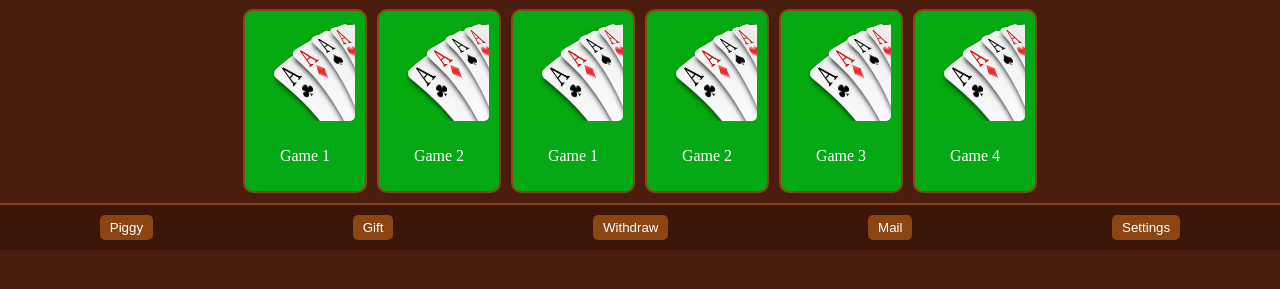
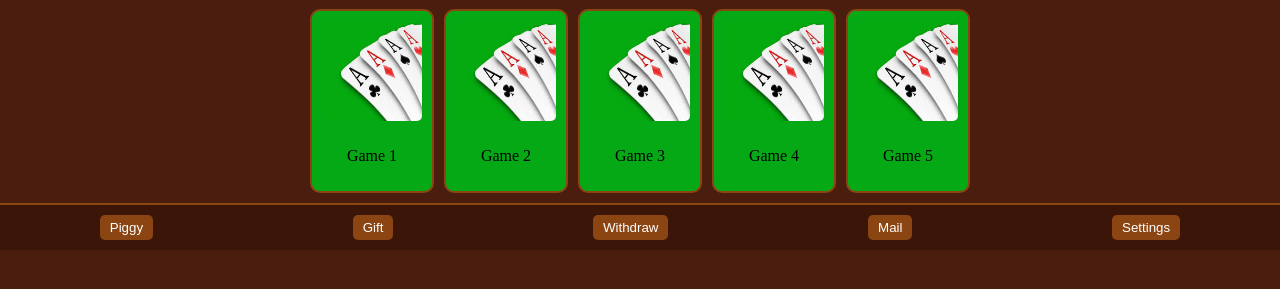
Before and after one commit to Stangy123/Card-game, a plain HTML site: page index.html in a window 1280 px wide. Shown: the part 57-346 px from the top of the page. Drawn offline with Linux system fonts and the light colour scheme.

Commit message:
Update index.html

```diff
--- a/index.html
+++ b/index.html
@@ -32,30 +32,26 @@
 
         <!-- Game Grid -->
         <main class="game-grid">
-            <a href="#" class="game-card">
+            <div class="game-card">
                 <img src="image/image copy.png" alt="Game">
                 <p>Game 1</p>
-            </a>
-            <a href="#" class="game-card">
+            </div>
+            <div class="game-card">
                 <img src="image/image copy.png" alt="Game">
                 <p>Game 2</p>
-            </a>
-            <a href="#" class="game-card">
-                <img src="image/image copy.png" alt="Game">
-                <p>Game 1</p>
-            </a>
-            <a href="#" class="game-card">
-                <img src="image/image copy.png" alt="Game">
-                <p>Game 2</p>
-            </a>
-            <a href="#" class="game-card">
+            </div>
+            <div class="game-card">
                 <img src="image/image copy.png" alt="Game">
                 <p>Game 3</p>
-            </a>
-            <a href="#" class="game-card">
+            </div>
+            <div class="game-card">
                 <img src="image/image copy.png" alt="Game">
                 <p>Game 4</p>
-            </a>
+            </div>
+            <div class="game-card">
+                <img src="image/image copy.png" alt="Game">
+                <p>Game 5</p>
+            </div>
         </main>
 
         <!-- Footer -->
```
